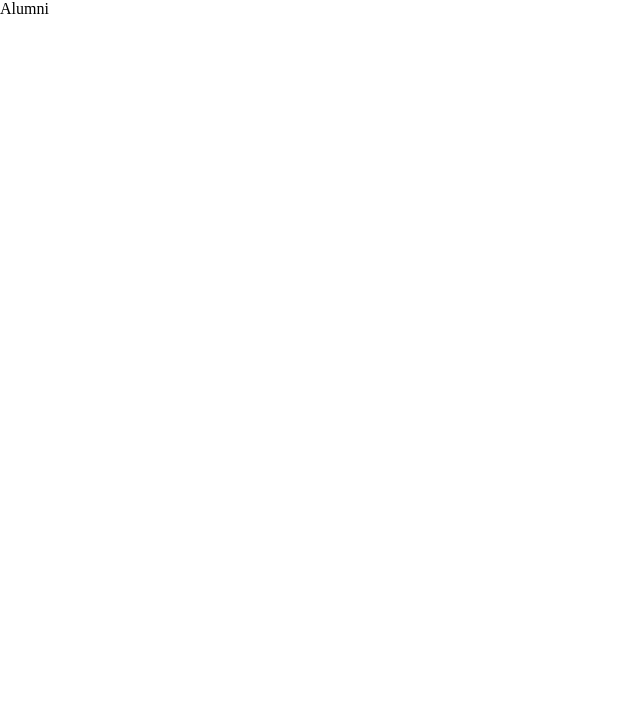
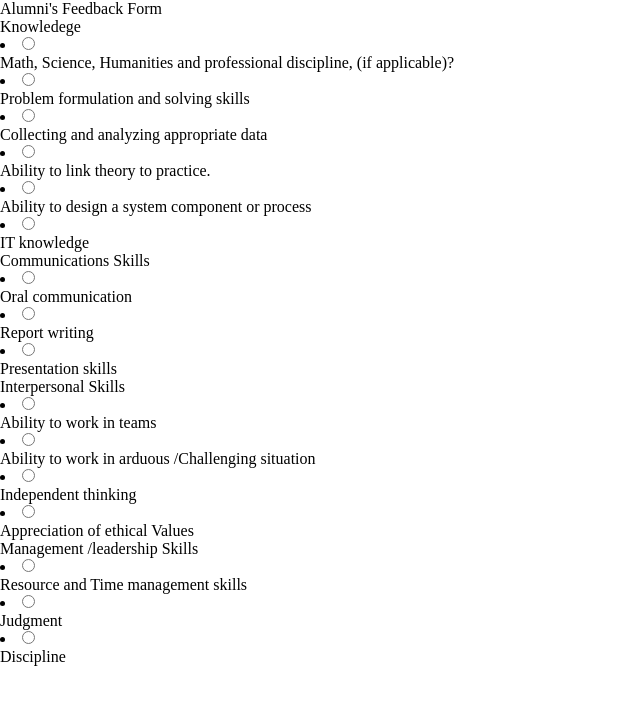
Before and after one commit to Phoenix-031/FeedBack, a React (Vite) app: page /alumni in a window 1280 px wide. Shown: the top 704 px of the page, without its empty margins (0-640 px from the left). Built offline with nearby package versions, Linux system fonts and the light colour scheme; a web font is replaced by a local one.

Commit message:
alumni feedback base section

```diff
--- /dev/null
+++ b/src/data/alumni.ts
@@ -0,0 +1,106 @@
+export const AlumniData = [
+    {
+        id: 1,
+        sectionTitle : 'Knowledege',
+        questions : [
+            {
+                id: 1,
+                question: 'Math, Science, Humanities and professional discipline, (if applicable)?',
+                options: ['Excellent', 'Good', 'Average', 'Poor']
+            },
+            {
+                id: 2,
+                question: 'Problem formulation and solving skills',
+                options: ['Excellent', 'Good', 'Average', 'Poor']
+            },
+            {
+                id: 3,
+                question: 'Collecting and analyzing appropriate data',
+                options: ['Excellent', 'Good', 'Average', 'Poor']
+            },
+            {
+                id: 4,
+                question: 'Ability to link theory to practice.',
+                options: ['Excellent', 'Good', 'Average', 'Poor']
+            },
+            {
+                id: 5,
+                question: 'Ability to design a system component or process',
+                options: ['Excellent', 'Good', 'Average', 'Poor']
+            },
+            {
+                id: 6,
+                question: 'IT knowledge',
+                options: ['Excellent', 'Good', 'Average', 'Poor']
+            }
+        ]
+    },
+    {
+        id: 2,
+        sectionTitle : 'Communications Skills',
+        questions : [
+            {
+                id: 1,
+                question: 'Oral communication',
+                options: ['Excellent', 'Good', 'Average', 'Poor']
+            },
+            {
+                id: 2,
+                question: 'Report writing',
+                options: ['Excellent', 'Good', 'Average', 'Poor']
+            },
+            {
+                id: 3,
+                question: 'Presentation skills',
+                options: ['Excellent', 'Good', 'Average', 'Poor']
+            },
+        ]
+    },
+    {
+        id: 3,
+        sectionTitle : ' Interpersonal Skills',
+        questions : [
+            {
+                id: 1,
+                question: 'Ability to work in teams',
+                options: ['Excellent', 'Good', 'Average', 'Poor']
+            },
+            {
+                id: 2,
+                question: 'Ability to work in arduous /Challenging situation',
+                options: ['Excellent', 'Good', 'Average', 'Poor']
+            },
+            {
+                id: 3,
+                question: 'Independent thinking',
+                options: ['Excellent', 'Good', 'Average', 'Poor']
+            },
+            {
+                id: 4,
+                question: 'Appreciation of ethical Values',
+                options: ['Excellent', 'Good', 'Average', 'Poor']
+            },
+        ]
+    },
+    {
+        id: 4,
+        sectionTitle : 'Management /leadership Skills',
+        questions : [
+            {
+                id: 1,
+                question: 'Resource and Time management skills',
+                options: ['Excellent', 'Good', 'Average', 'Poor']
+            },
+            {
+                id: 2,
+                question: 'Judgment',
+                options: ['Excellent', 'Good', 'Average', 'Poor']
+            },
+            {
+                id: 3,
+                question: 'Discipline',
+                options: ['Excellent', 'Good', 'Average', 'Poor']
+            },
+        ]
+    },
+]
--- a/src/pages/Alumni/Alumni.tsx
+++ b/src/pages/Alumni/Alumni.tsx
@@ -1,7 +1,47 @@
+import styles from './alumni.module.scss';
+
+import { AlumniData } from '../../data/alumni';
 
 const Alumni = () => {
   return (
-    <div>Alumni</div>
+    <div className={styles.alumni__main__section}>
+      <div className={styles.alumni__heading__container}>
+        <p>Alumni's Feedback Form</p>
+      </div>
+
+      <div className={styles.alumni__sections__container}>
+
+        {AlumniData.map((alumnisection, index) => {
+          return (
+
+            <div>
+              <div>
+                <p>{alumnisection.sectionTitle}</p>
+              </div>
+
+              <div>
+                {alumnisection.questions.map((question, index) => {
+                  return (
+                    <li key={index}>
+                      <input
+                        type="radio"
+                        id={`option${index}`}
+                        name="quizOptions"
+                        value={question.options}
+                      />
+                      <div className={styles.custom__checkbox}></div>
+                      <label htmlFor={`option${index}`}>{question.question}</label>
+                    </li>
+                  )
+                })
+                }
+              </div>
+            </div>
+        )}
+        )}
+
+      </div>
+    </div>
   )
 }
 
```
